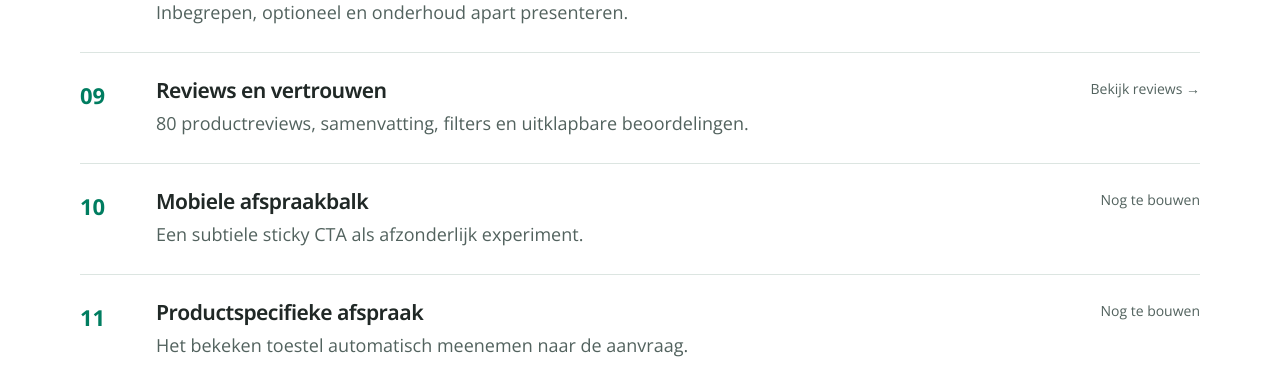
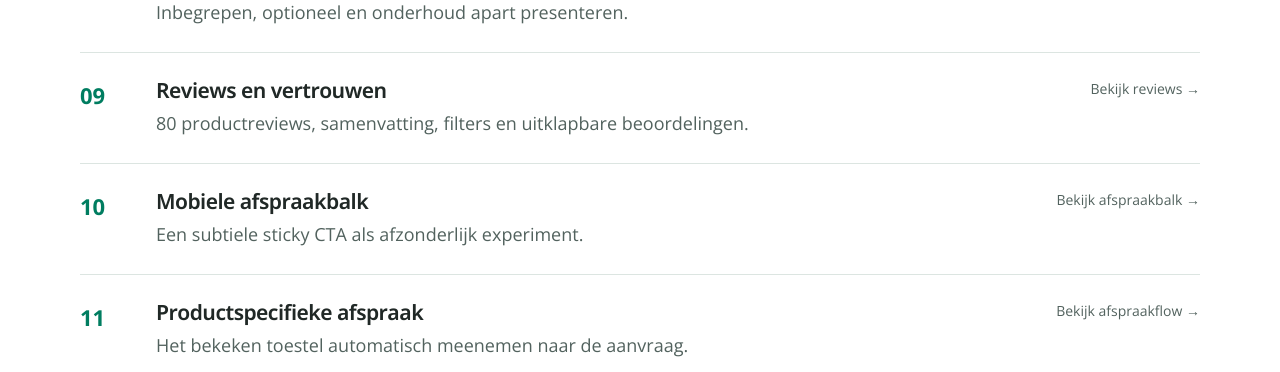
Before and after one commit to jo0stjo0st/oogvoororen-cro, a Next.js app: page / in a window 1280 px wide. Shown: the part 1904-2276 px from the top of the page. Built offline with nearby package versions, Linux system fonts and the light colour scheme.

Commit message:
Add chapters 10 and 11 links to CRO lab overview

```diff
--- a/src/app/page.tsx
+++ b/src/app/page.tsx
@@ -39,7 +39,7 @@ export default function HomePage() {
               <article className="cro-experiment" key={id}>
                 <span className="cro-experiment-number">{id}</span>
                 <div><h3>{title}</h3><p>{detail}</p></div>
-                {id === "01" ? <Link className="cro-experiment-status" href="/experimenten/productblok">Bekijk voor/na →</Link> : id === "04" ? <Link className="cro-experiment-status" href="/experimenten/producthighlights">Bekijk highlights →</Link> : id === "05" ? <Link className="cro-experiment-status" href="/experimenten/waarom-oogvoororen">Bekijk dienstverlening →</Link> : id === "06" ? <Link className="cro-experiment-status" href="/experimenten/prijscalculator">Bekijk calculator →</Link> : id === "07" ? <Link className="cro-experiment-status" href="/experimenten/productinformatie">Bekijk vergelijking →</Link> : id === "08" ? <Link className="cro-experiment-status" href="/experimenten/accessoires">Bekijk accessoires →</Link> : id === "09" ? <Link className="cro-experiment-status" href="/experimenten/reviews">Bekijk reviews →</Link> : <span className="cro-experiment-status">{id === "02" || id === "03" ? "Onderdeel van de hero" : "Nog te bouwen"}</span>}
+                {id === "01" ? <Link className="cro-experiment-status" href="/experimenten/productblok">Bekijk voor/na →</Link> : id === "04" ? <Link className="cro-experiment-status" href="/experimenten/producthighlights">Bekijk highlights →</Link> : id === "05" ? <Link className="cro-experiment-status" href="/experimenten/waarom-oogvoororen">Bekijk dienstverlening →</Link> : id === "06" ? <Link className="cro-experiment-status" href="/experimenten/prijscalculator">Bekijk calculator →</Link> : id === "07" ? <Link className="cro-experiment-status" href="/experimenten/productinformatie">Bekijk vergelijking →</Link> : id === "08" ? <Link className="cro-experiment-status" href="/experimenten/accessoires">Bekijk accessoires →</Link> : id === "09" ? <Link className="cro-experiment-status" href="/experimenten/reviews">Bekijk reviews →</Link> : id === "10" ? <Link className="cro-experiment-status" href="/experimenten/mobiele-afspraakbalk">Bekijk afspraakbalk →</Link> : id === "11" ? <Link className="cro-experiment-status" href="/experimenten/productspecifieke-afspraak">Bekijk afspraakflow →</Link> : <span className="cro-experiment-status">{id === "02" || id === "03" ? "Onderdeel van de hero" : "Nog te bouwen"}</span>}
               </article>
             ))}
           </div>
```
